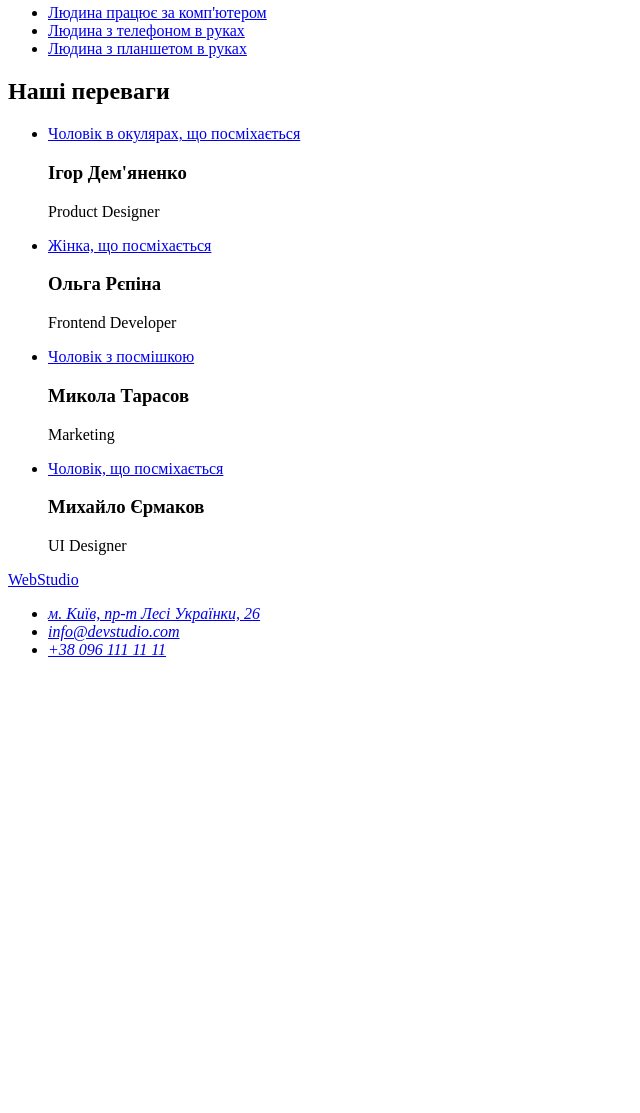
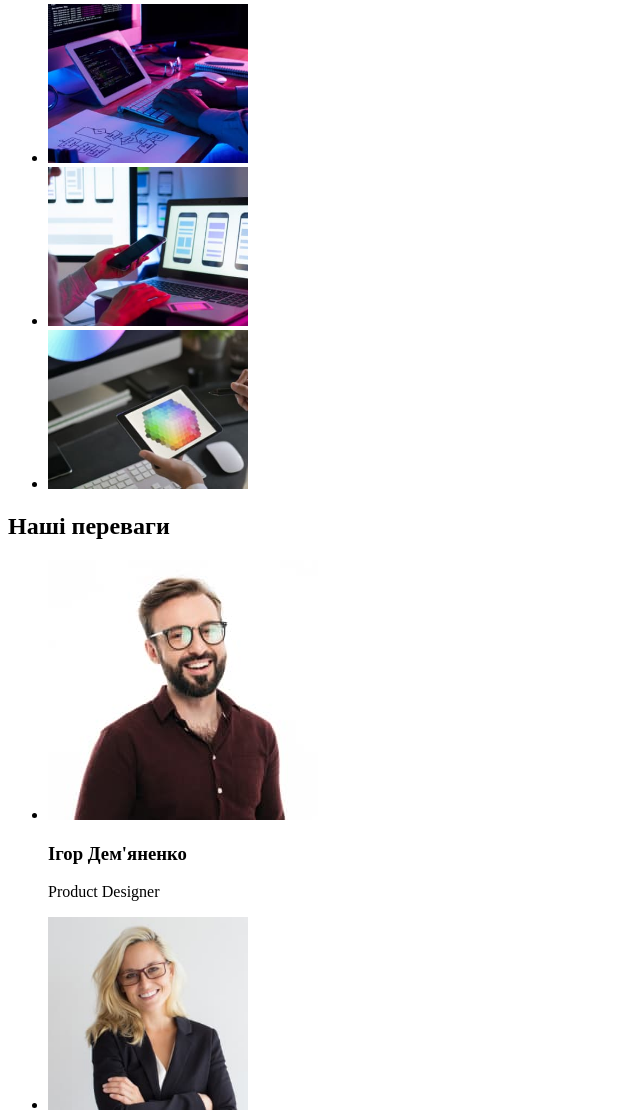
Before and after one commit to NadiiaDozorets/goit-markup-hw-01, a plain HTML site: page index.html in a window 1280 px wide. Shown: the part 656-1769 px from the top of the page, without its empty margins (0-640 px from the left). Before the commit the page ends 1331 px from the top, so only its background shows below. Drawn offline with Linux system fonts and the light colour scheme.

Commit message:
correct image

```diff
--- a/index.html
+++ b/index.html
@@ -64,9 +64,11 @@
       <section>
         <h2>Чим ми займаємося</h2>
         <ul>
-          <li><a href="/images/computer1.jpg">Людина працює за комп'ютером</a></li>
-          <li><a href="/images/computer2.jpg">Людина з телефоном в руках</a></li>
-          <li><a href="/images/computer3.jpg">Людина з планшетом в руках</a></li>
+          <li>
+            <img src="/images/computer1.jpg" alt="Людина працює за комп'ютером" width="200" />
+          </li>
+          <li><img src="/images/computer2.jpg" alt="Людина з телефоном в руках" width="200" /></li>
+          <li><img src="/images/computer3.jpg" alt="Людина з планшетом в руках" width="200" /></li>
         </ul>
       </section>
 
@@ -74,25 +76,25 @@
         <h2>Наші переваги</h2>
         <ul>
           <li>
-            <a href="/images/igor.jpg">Чоловік в окулярах, що посміхається</a>
+            <img src="/images/igor.jpg" alt="Чоловік в окулярах, що посміхається" />
             <h3>Ігор Дем'яненко</h3>
             <p>Product Designer</p>
           </li>
 
           <li>
-            <a href="/images/olga.jpg">Жінка, що посміхається</a>
+            <img src="/images/olga.jpg" alt="Жінка, що посміхається" width="200" />
             <h3>Ольга Рєпіна</h3>
             <p>Frontend Developer</p>
           </li>
 
           <li>
-            <a href="/images/mukola.jpg">Чоловік з посмішкою</a>
+            <img src="/images/mukola.jpg" alt="Чоловік з посмішкою" width="200" />
             <h3>Микола Тарасов</h3>
             <p>Marketing</p>
           </li>
 
           <li>
-            <a href="/images/muhailo.jpg">Чоловік, що посміхається</a>
+            <img src="/images/muhailo.jpg" alt="Чоловік, що посміхається" width="200" />
             <h3>Михайло Єрмаков</h3>
             <p>UI Designer</p>
           </li>
```
